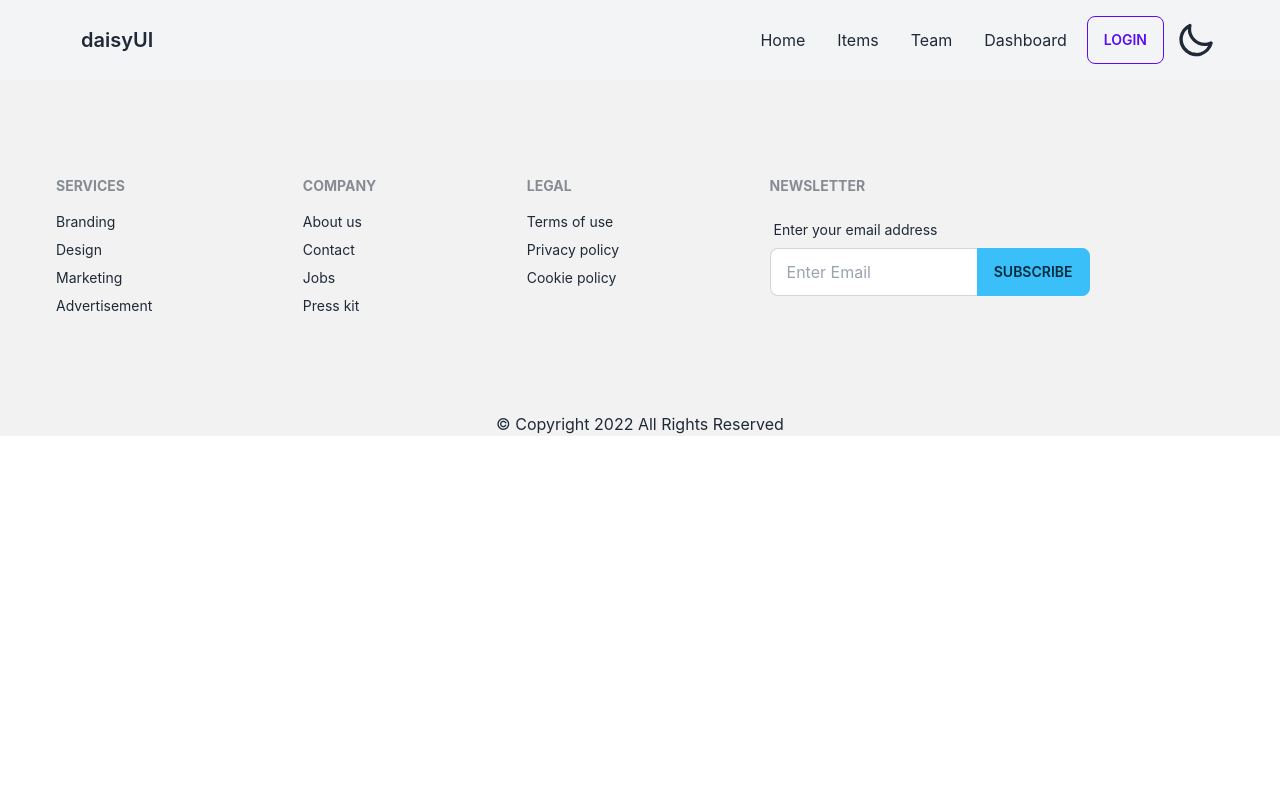
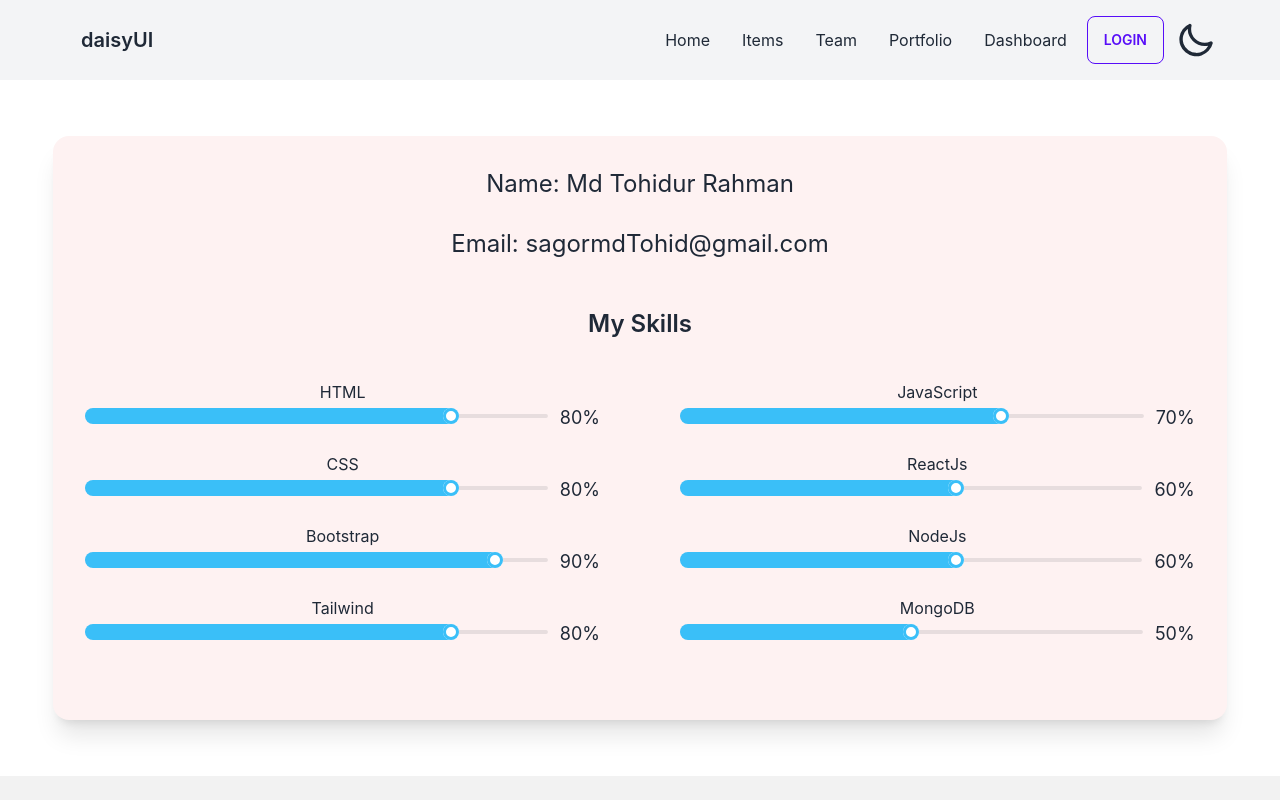
Before and after one commit to mdtohid/Trs-project, a React (Create React App) app: page /portfolio in a window 1280 px wide. Shown: the top 800 px of the page. Built offline with nearby package versions, Linux system fonts and the light colour scheme; no server answers.

Commit message:
Portfolio

```diff
--- a/src/App.js
+++ b/src/App.js
@@ -21,6 +21,7 @@ import MyProfile from './Components/MyProfile/MyProfile';
 import MyReview from './Components/MyReview/MyReview';
 import OrderItem from './Components/OrderItem/OrderItem';
 import Payment from './Components/Payment/Payment';
+import Portfolio from './Components/Portfolio/Portfolio';
 import RequireAdmin from './Components/RequireAdmin/RequireAdmin';
 import RequireAuth from './Components/RequireAuth/RequireAuth';
 import Signup from './Components/Signup/Signup';
@@ -46,6 +47,7 @@ function App() {
         <Route path='/star' element={<StarRating></StarRating>}></Route>
         <Route path='/login' element={<Login></Login>}></Route>
         <Route path='/signup' element={<Signup></Signup>}></Route>
+        <Route path='/portfolio' element={<Portfolio></Portfolio>}></Route>
         <Route path='/items' element={<RequireAuth><Items></Items></RequireAuth>}></Route>
         <Route path='/items/:id' element={<RequireAuth><OrderItem></OrderItem></RequireAuth>}></Route>
         <Route path='/team' element={<Team></Team>}></Route>
--- a/src/Components/Header/Header.js
+++ b/src/Components/Header/Header.js
@@ -21,6 +21,7 @@ const Header = () => {
             <li><Link to='/'>Home</Link></li>
             <li><Link to='/items'>Items</Link></li>
             <li><Link to='/team'>Team</Link></li>
+            <li><Link to='/portfolio'>Portfolio</Link></li>
             <li><Link to='/dashboard'>Dashboard</Link></li>
         </>
 
--- /dev/null
+++ b/src/Components/Portfolio/Portfolio.js
@@ -0,0 +1,90 @@
+import React from 'react';
+
+const Portfolio = () => {
+    return (
+        <div>
+            <div className="card w-11/12 mx-auto bg-red-50 shadow-xl my-14">
+                <div className="card-body">
+                    <h2 className="text-2xl text-center">Name: Md Tohidur Rahman</h2>
+                    <h2 className="text-2xl text-center my-5">Email: sagormdTohid@gmail.com</h2>
+
+                    <div>
+                        <h2 className='text-2xl font-semibold text-center my-5'>My Skills</h2>
+                        <div className='grid grid-cols-1 lg:grid-cols-2 gap-x-20 gap-y-5 my-10'>
+                            <div className=''>
+                                <p className='text-center'>HTML</p>
+                                <div className='inline-flex items-baseline gap-3 w-full'>
+                                    <input type="range" min="0" max="100" value="80" className="range range-xs range-info inline" />
+                                    <span className='text-lg'>80%</span>
+                                </div>
+                            </div>
+
+                            <div className=''>
+                                <p className='text-center'>JavaScript
+                                </p>
+                                <div className='inline-flex items-baseline gap-3 w-full'>
+                                    <input type="range" min="0" max="100" value="70" className="range range-xs range-info inline" />
+                                    <span className='text-lg'>70%</span>
+                                </div>
+                            </div>
+
+                            <div className=''>
+                                <p className='text-center'>CSS</p>
+                                <div className='inline-flex items-baseline gap-3 w-full'>
+                                    <input type="range" min="0" max="100" value="80" className="range range-xs range-info inline" />
+                                    <span className='text-lg'>80%</span>
+                                </div>
+                            </div>
+
+                            <div className=''>
+                                <p className='text-center'>ReactJs</p>
+                                <div className='inline-flex items-baseline gap-3 w-full'>
+                                    <input type="range" min="0" max="100" value="60" className="range range-xs range-info inline" />
+                                    <span className='text-lg'>60%</span>
+                                </div>
+                            </div>
+
+                            <div className=''>
+                                <p className='text-center'>Bootstrap</p>
+                                <div className='inline-flex items-baseline gap-3 w-full'>
+                                    <input type="range" min="0" max="100" value="90" className="range range-xs range-info inline" />
+                                    <span className='text-lg'>90%</span>
+                                </div>
+                            </div>
+
+                            <div className=''>
+                                <p className='text-center'>NodeJs</p>
+                                <div className='inline-flex items-baseline gap-3 w-full'>
+                                    <input type="range" min="0" max="100" value="60" className="range range-xs range-info inline" />
+                                    <span className='text-lg'>60%</span>
+                                </div>
+                            </div>
+
+                            <div className=''>
+                                <p className='text-center'>Tailwind</p>
+                                <div className='inline-flex items-baseline gap-3 w-full'>
+                                    <input type="range" min="0" max="100" value="80" className="range range-xs range-info inline" />
+                                    <span className='text-lg'>80%</span>
+                                </div>
+                            </div>
+
+                            <div className=''>
+                                <p className='text-center'>MongoDB
+                                </p>
+                                <div className='inline-flex items-baseline gap-3 w-full'>
+                                    <input type="range" min="0" max="100" value="50" className="range range-xs range-info inline" />
+                                    <span className='text-lg'>50%</span>
+                                </div>
+                            </div>
+
+                        </div>
+
+                    </div>
+                </div>
+            </div>
+
+        </div>
+    );
+};
+
+export default Portfolio;
```
Also changed, not shown: src/Components/Portfolio/Portfolio.css (added).
